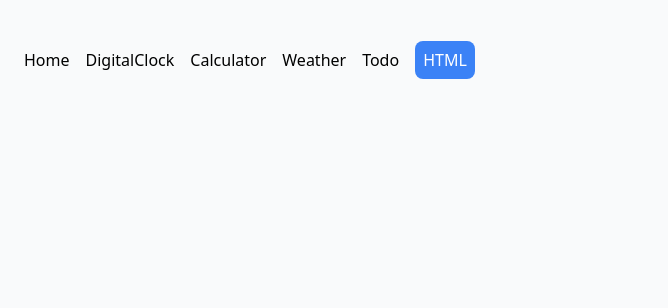
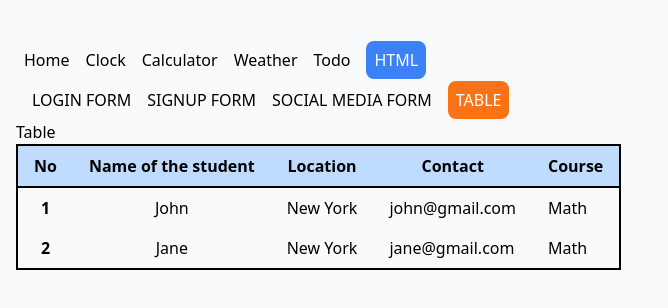
Before and after one commit to June-Senpai/IITK-Full-Stack-Bootcamp-Course-Projects, a React (Vite) app in the folder classOneProjects/: page /html/table in a window 1280 px wide. Shown: the top 308 px of the page, without its empty margins (0-668 px from the left). Built offline with nearby package versions, Linux system fonts and the light colour scheme.

Commit message:
html table assignment

```diff
--- a/classOneProjects/src/App.tsx
+++ b/classOneProjects/src/App.tsx
@@ -6,6 +6,7 @@ import LoginForm from "./components/html/LoginForm"
 import HtmlNavbar from "./components/html/HtmlNavbar"
 import SignUpForm from "./components/html/SignUpForm"
 import SocialMediaForm from "./components/html/SocialMediaForm"
+import Table from "./components/html/Table"
 
 export default function App() {
   return (
@@ -13,12 +14,13 @@ export default function App() {
       <Navbar />
       <Routes>
         <Route path="/" element={<Hello />} />
-        <Route path="/digitalClock" element={<DigitalClock />} />
+        <Route path="/Clock" element={<DigitalClock />} />
         <Route path="/html" element={<HtmlNavbar />}>
           <Route index element={<Navigate to="loginForm" />} />
           <Route path="signUpForm" element={<SignUpForm />} />
           <Route path="socialMediaForm" element={<SocialMediaForm />} />
           <Route path="loginForm" element={<LoginForm />} />
+          <Route path="table" element={<Table />} />
         </Route>
       </Routes>
     </main>
--- a/classOneProjects/src/components/DigitalClock.tsx
+++ b/classOneProjects/src/components/DigitalClock.tsx
@@ -35,7 +35,7 @@ const DigitalClock = () => {
 
   return (
     <div className="flex gap-8 items-center justify-center h-screen flex-col text-2xl">
-      <span className="text-2xl"> DigitalClock</span>
+      <span className="text-2xl"> Clock</span>
       <div className="text-4xl font-bold">{timeState}</div>
       <section className="w-96 h-96 border-2 border-black rounded-full relative">
         <div className="absolute left-1/2 top-1/2 bg-black h-2 z-50 w-2 rounded-full -translate-y-1/2"></div>
--- a/classOneProjects/src/components/Navbar.tsx
+++ b/classOneProjects/src/components/Navbar.tsx
@@ -2,7 +2,7 @@ import { NavLink } from "react-router-dom"
 
 const navLinks = [
   { name: "Home", to: "/" },
-  { name: "DigitalClock", to: "/digitalClock" },
+  { name: "Clock", to: "/Clock" },
   { name: "Calculator", to: "/calculator" },
   { name: "Weather", to: "/weather" },
   { name: "Todo", to: "/todo" },
--- a/classOneProjects/src/components/html/HtmlNavbar.tsx
+++ b/classOneProjects/src/components/html/HtmlNavbar.tsx
@@ -4,6 +4,7 @@ const htmlLinks = [
   { name: "login form", to: "/html/loginForm" },
   { name: "signup form", to: "/html/signUpForm" },
   { name: "social media form", to: "/html/socialMediaForm" },
+  { name: "table", to: "/html/table" },
   //   { name: "hi", to: "/html/loginForm/hi" },
 ]
 
--- /dev/null
+++ b/classOneProjects/src/components/html/Table.tsx
@@ -0,0 +1,35 @@
+const Table = () => {
+  return (
+    <main>
+      <h1>Table</h1>
+      <table className="border-2 border-black">
+        <thead>
+          <tr className="border-b-2 border-black bg-blue-200">
+            <th className="px-4 py-2">No</th>
+            <th className="px-4 py-2">Name of the student</th>
+            <th className="px-4 py-2">Location</th>
+            <th className="px-4 py-2">Contact</th>
+            <th className="px-4 py-2">Course</th>
+          </tr>
+        </thead>
+        <tbody>
+          <tr>
+            <th className="px-4 py-2">1</th>
+            <td className="px-4 py-2 text-center">John</td>
+            <td className="px-4 py-2">New York</td>
+            <td className="px-4 py-2">john@gmail.com</td>
+            <td className="px-4 py-2">Math</td>
+          </tr>
+          <tr>
+            <th className="px-4 py-2">2</th>
+            <td className="px-4 py-2 text-center">Jane</td>
+            <td className="px-4 py-2">New York</td>
+            <td className="px-4 py-2">jane@gmail.com</td>
+            <td className="px-4 py-2">Math</td>
+          </tr>
+        </tbody>
+      </table>
+    </main>
+  )
+}
+export default Table
```
